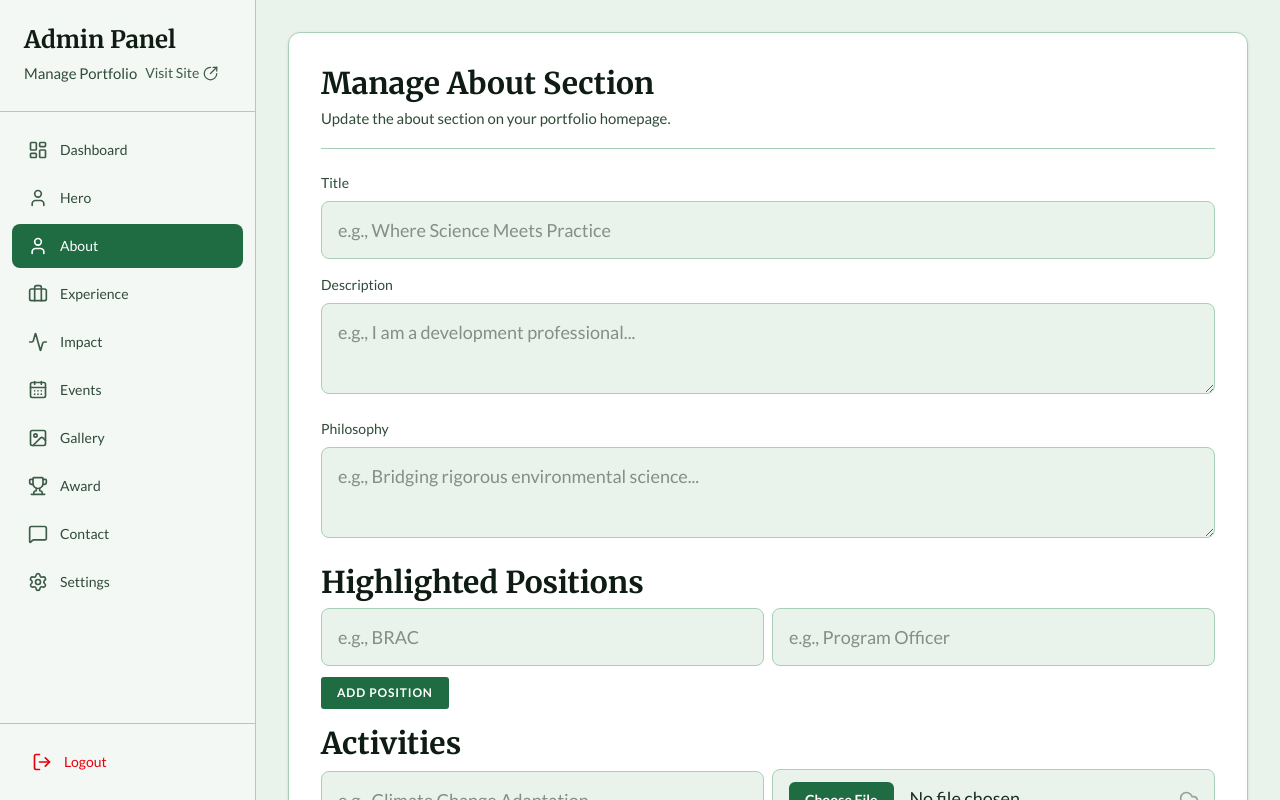
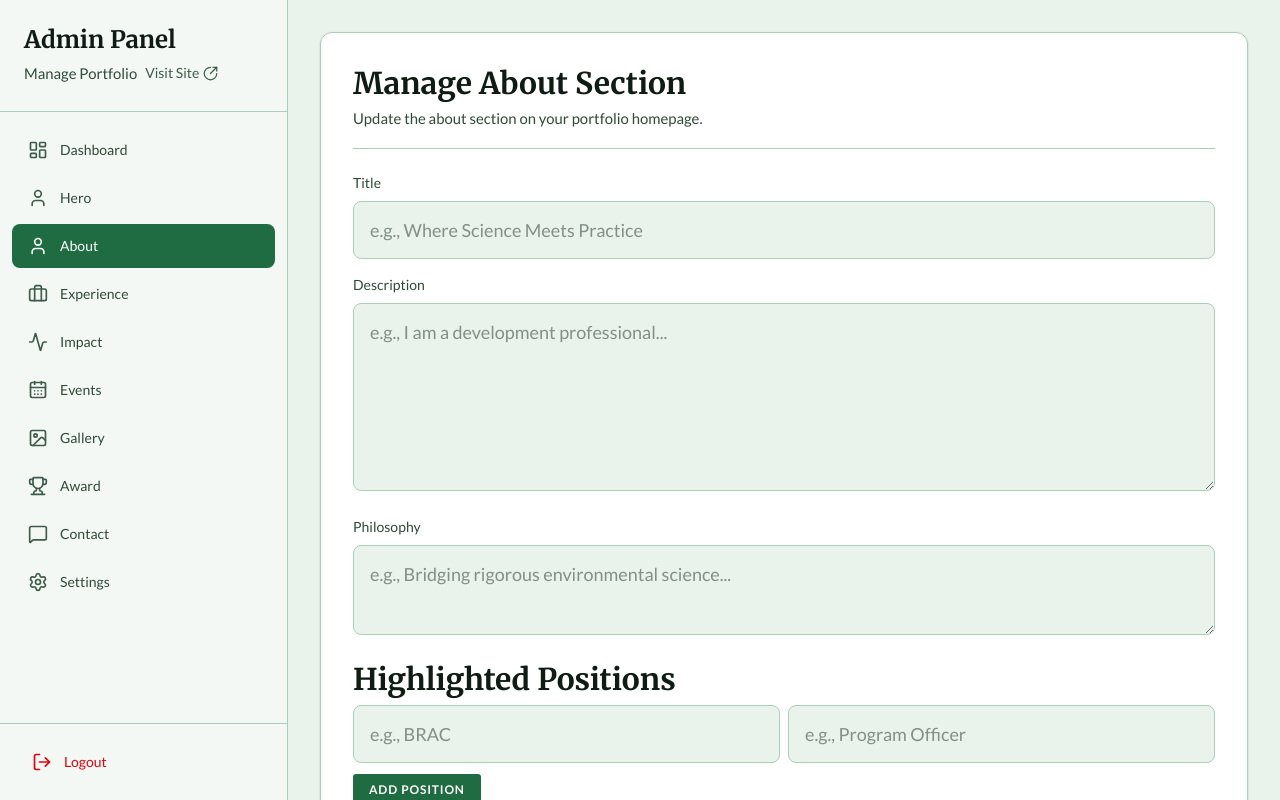
Before and after one commit to iqbalhossen0483/rubaya-portfolio, a Next.js app: page /admin/about in a window 1280 px wide. Shown: the top 800 px of the page. Built offline with nearby package versions, Linux system fonts and the light colour scheme; no server answers.

Commit message:
improved the layout

```diff
--- a/app/(admin)/admin/about/page.tsx
+++ b/app/(admin)/admin/about/page.tsx
@@ -145,6 +145,7 @@ export default function AboutAdminPage() {
         <Textarea
           label="Description"
           {...register("description")}
+          rows={5}
           placeholder="e.g., I am a development professional..."
           error={errors.description?.message}
         />
--- a/app/(admin)/admin/settings/ProfileSettingsForm.tsx
+++ b/app/(admin)/admin/settings/ProfileSettingsForm.tsx
@@ -1,7 +1,9 @@
 "use client";
 
 import Button from "@/components/utils/Button";
+import Card from "@/components/utils/Card";
 import Input from "@/components/utils/Input";
+import Typography from "@/components/utils/Typography";
 import {
   ProfileSettingsInput,
   profileSettingsSchema,
@@ -51,6 +53,10 @@ export default function ProfileSettingsForm() {
         {...register("name")}
         error={errors.name?.message as string}
       />
+
+      <Card className="p-3 space-y-3">
+        <Typography variant="body1">Change Password</Typography>
+
         <Input
           id="password"
           label="Password"
@@ -67,7 +73,8 @@ export default function ProfileSettingsForm() {
           {...register("confirmPassword")}
           error={errors.confirmPassword?.message as string}
         />
-      <div className="pt-4 flex justify-end">
+      </Card>
+      <div className="mt-4 flex justify-end">
         <Button type="submit" variant="primary" size="md" isLoading={isLoading}>
           Save Changes
         </Button>
--- a/app/(admin)/layout.tsx
+++ b/app/(admin)/layout.tsx
@@ -37,14 +37,14 @@ export default function AdminLayout({
             onClick={() => setIsSidebarOpen(false)}
           ></div>
         )}
-        <div className="flex-1 lg:ml-64 p-4 md:p-8">
+        <div className="flex-1 lg:ml-72 p-4 md:p-8">
           <button
             className="lg:hidden p-2 mb-4"
             onClick={() => setIsSidebarOpen(!isSidebarOpen)}
           >
             <Menu size={24} />
           </button>
-          <main className="max-w-5xl mx-auto bg-white rounded-xl shadow-sm border border-border-custom p-4 md:p-8">
+          <main className="container mx-auto bg-white rounded-xl shadow-sm border border-border-custom p-4 md:p-8">
             {children}
           </main>
         </div>
--- a/components/admin/AdminSidebar.tsx
+++ b/components/admin/AdminSidebar.tsx
@@ -42,7 +42,7 @@ export default function AdminSidebar({ isOpen, onClose }: Props) {
 
   return (
     <div
-      className={`w-64 bg-background-main border-r border-border-custom h-screen flex flex-col fixed left-0 top-0 transform ${
+      className={`w-72 bg-background-main border-r border-border-custom h-screen flex flex-col fixed left-0 top-0 transform ${
         isOpen ? "translate-x-0" : "-translate-x-full"
       } lg:translate-x-0 transition-transform duration-300 ease-in-out z-50`}
     >
--- a/components/admin/SectionDescriptionForm.tsx
+++ b/components/admin/SectionDescriptionForm.tsx
@@ -66,6 +66,7 @@ export default function SectionDescriptionForm({
       <Textarea
         id={`${section}`}
         label={title}
+        rows={4}
         placeholder={`Enter description for ${section} section`}
         {...register(`section_description.${section}`)}
         error={errors.section_description?.[section]?.message as string}
```
Lines whose indentation alone changed are shown as unchanged.
